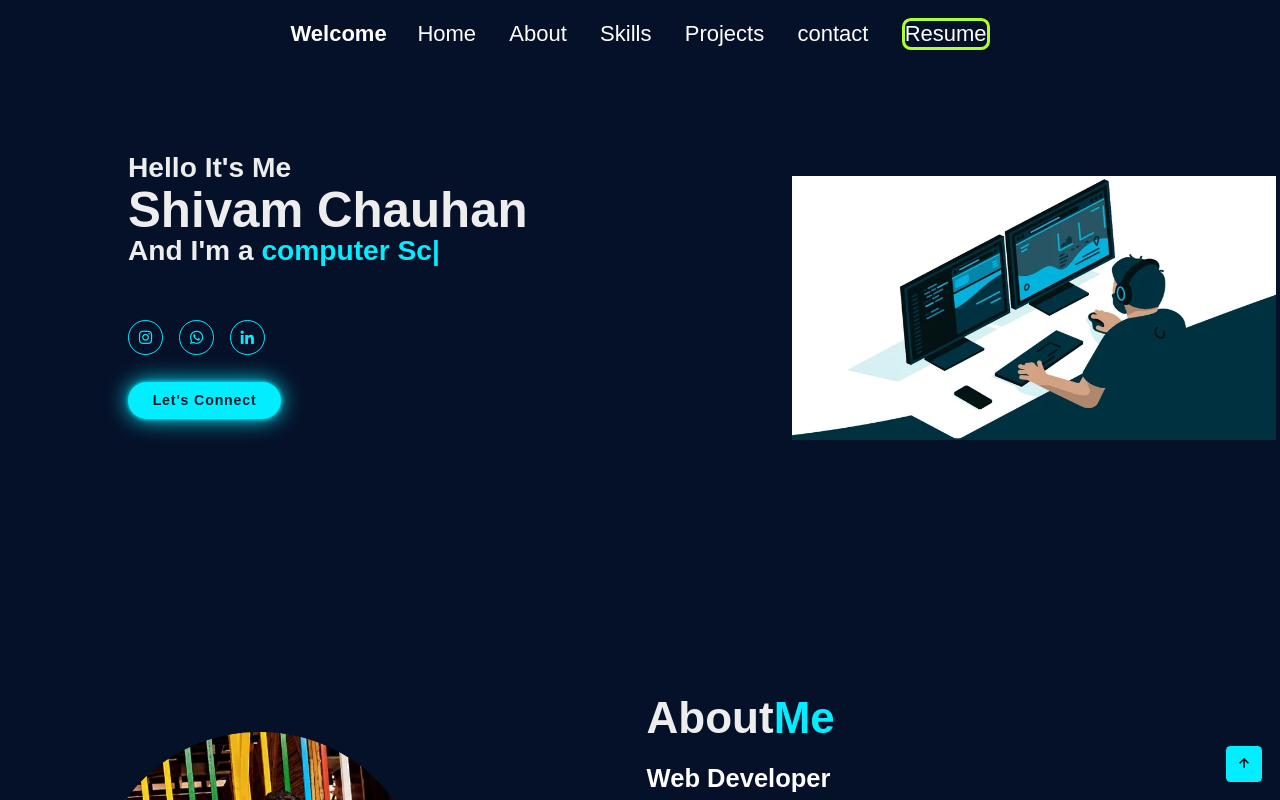
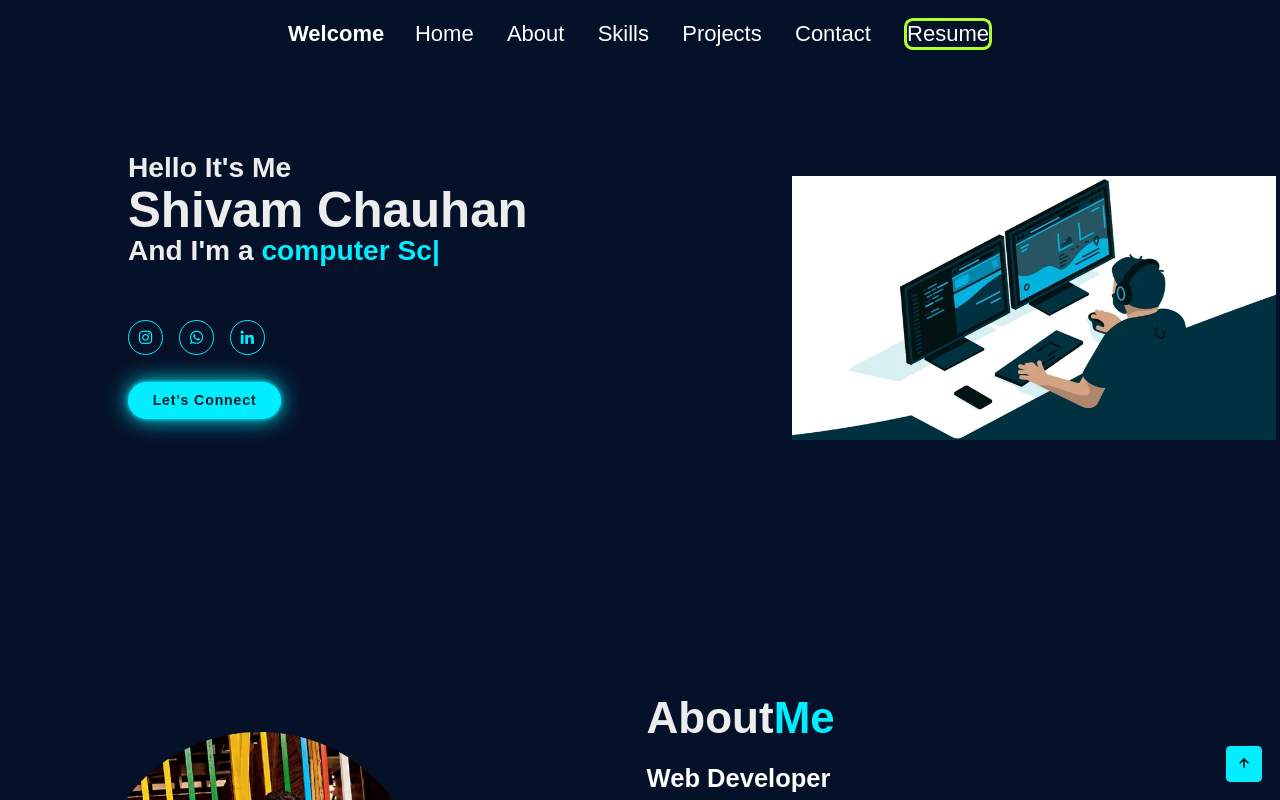
Before and after one commit to Shivamchauhan12/MyPortfolio, a plain HTML site: page index.html in a window 1280 px wide. Shown: the top 800 px of the page. Drawn offline with nearby package versions, Linux system fonts and the light colour scheme.

Commit message:
index.html

```diff
--- a/index.html
+++ b/index.html
@@ -16,7 +16,7 @@
           <a href="#about" style="--i:2">About</a>
           <a href="#skills" style="--i:4">Skills</a>
           <a href="#project" style="--i:3">Projects</a>
-          <a href="#contact" style="--i:5">contact</a>
+          <a href="#contact" style="--i:5">Contact</a>
           <a class="Resume" target="_blank" href ="Resume/ShivamResume (2).pdf"  > Resume </a>
         </nav>
     </header>
```
